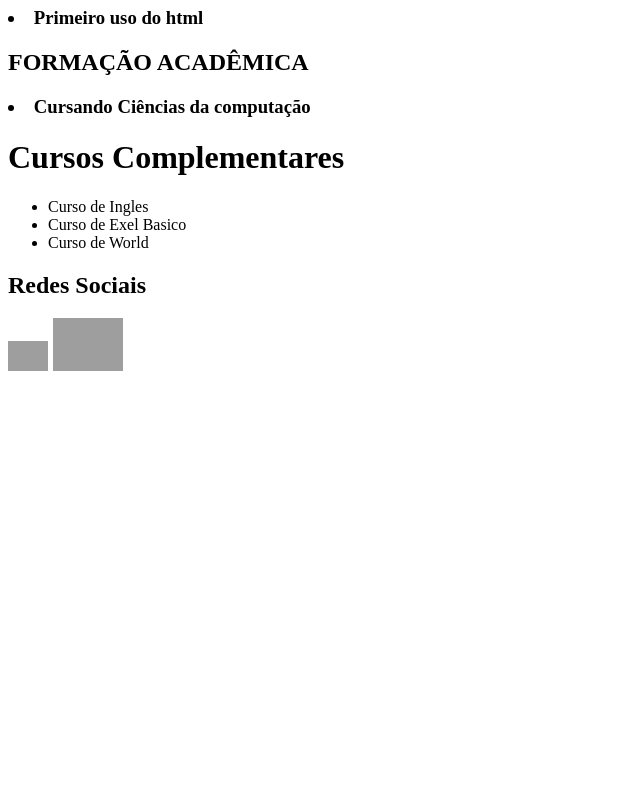
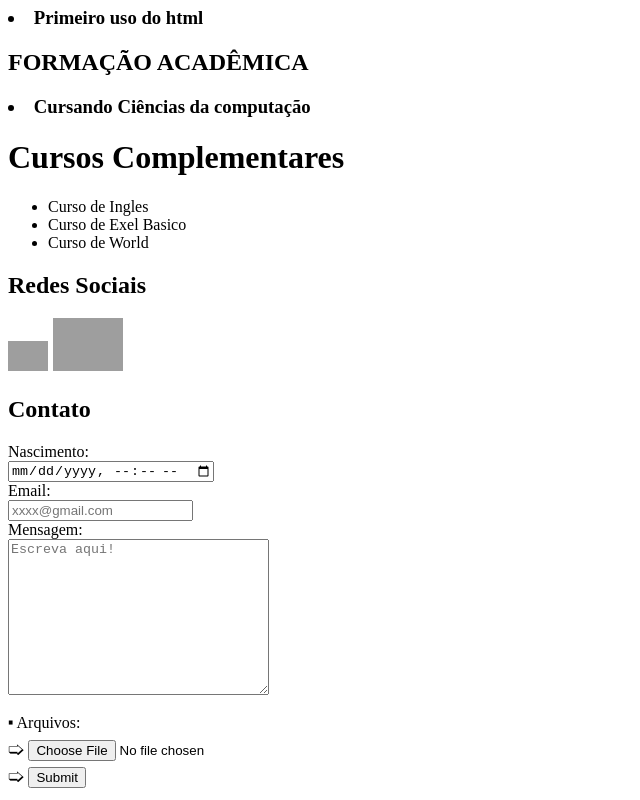
Before and after one commit to pauloHShonorato/curriculo.uvv, a plain HTML site: page index.html in a window 1280 px wide. Shown: the part 583-1383 px from the top of the page, without its empty margins (0-640 px from the left). Before the commit the page ends 978 px from the top, so only its background shows below. Drawn offline with Linux system fonts and the light colour scheme; grey boxes are pictures that could not be loaded.

Commit message:
Formulario De Contato

```diff
--- a/index.html
+++ b/index.html
@@ -33,12 +33,37 @@
             <li>Curso de World</li>
         </ul>
         <h2> Redes Sociais</h2>
-        <h3> <a target="_blank" href="https://br.linkedin.com/in/paulo-henrique-de-souza-honorato-1a63a9261"> <img width="40px"
-                    src="https://pngimg.com/uploads/linkedIn/linkedIn_PNG8.png" alt="Linkedin"></a> <a
+        <h3> <a target="_blank" href="https://br.linkedin.com/in/paulo-henrique-de-souza-honorato-1a63a9261"> <img
+                    width="40px" src="https://pngimg.com/uploads/linkedIn/linkedIn_PNG8.png" alt="Linkedin"></a> <a
                 href="https://github.com/pauloHShonorato/curriculo.uvv" target="_blank" rel="noopener noreferrer"> <img
                     width="70px
             " src="https://logos-world.net/wp-content/uploads/2020/11/GitHub-Symbol.png" alt="Github"></a></h3>
 
+        <H2>Contato</H2>
+        <label for="Data de Nascimento:"> Nascimento:
+            <br>
+        </label>
+        <input name="dob" type="datetime-local">
+        <form action="Email">
+            <label for="Email">Email:</label>
+            <br>
+            <input type="email" placeholder="xxxx@gmail.com" name="email">
+
+            <label for="">
+                <br>
+                Mensagem:</label>
+            <br>
+
+            <textarea name="Mensagem" cols="30" rows="10" placeholder="Escreva aqui!" required></textarea>
+        </form>
+
+        <label for="Arquivos">🢝 Arquivos:</label>
+        <br>
+        <label for="">🢡</label>
+        <input type="file">
+        <br>
+        <label for="">🢡</label>
+        <input type="submit">
 
 
 </body>
```
